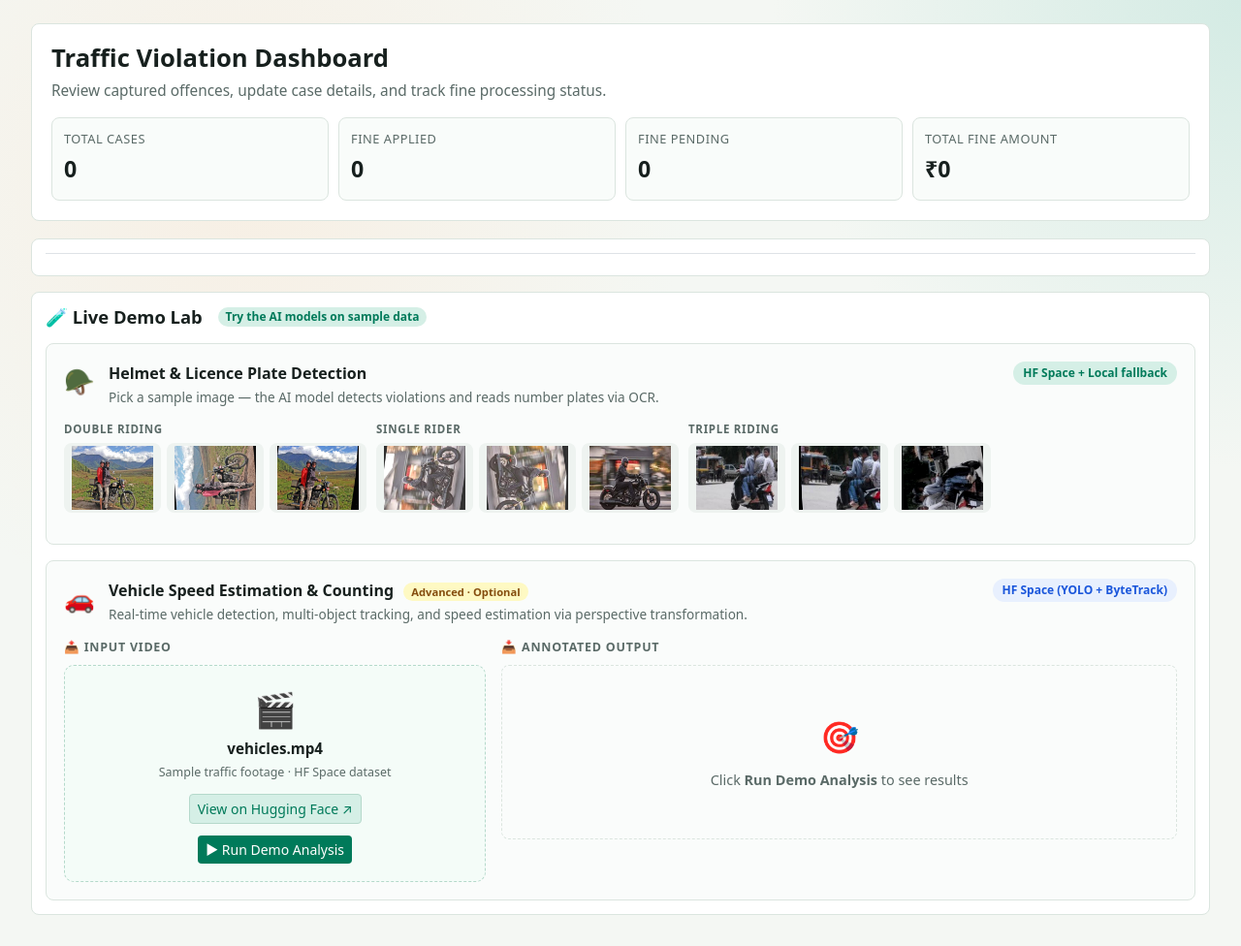
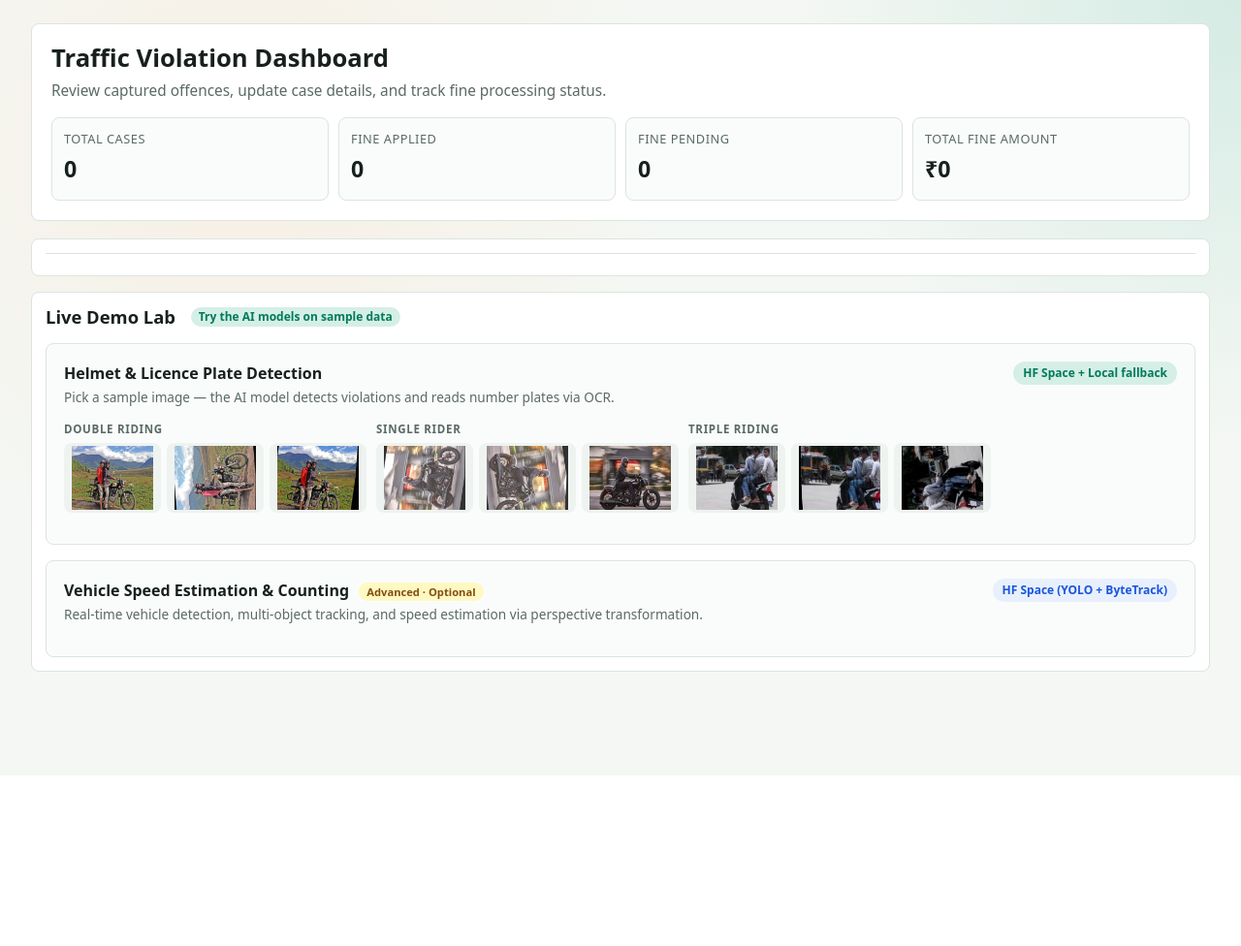
Before and after one commit to Abs6187/helmet-detection-dashboard-yolov11-ocr-clean, a Flask app: template templates/dashboard.html in a window 1280 px wide. Shown: the whole page at 97% size. After the commit the page ends 693 px from the top, so only its background shows below. Run offline with Flask 3, Linux system fonts and the light colour scheme; the template is opened without the code that fills it, so the values that code supplies are empty; some libraries are stand-ins or nearby versions.

Commit message:
UI Polish: Remove emojis, collapse advanced demo, embed speed input video

```diff
--- a/static/js/demo.js
+++ b/static/js/demo.js
@@ -118,8 +118,8 @@
 
             // Violation
             violationEl.innerHTML = data.has_violation
-                ? "<span style='color:#a73b00;font-weight:700;'>⚠ Violation detected</span>"
-                : "<span style='color:#007a5a;'>✓ No violation</span>";
+                ? "<span style='color:#a73b00;font-weight:700;'>Violation detected</span>"
+                : "<span style='color:#007a5a;'>No violation</span>";
 
             statsEl.textContent = data.stats || "—";
             ocrEl.textContent   = data.ocr_text || "—";
@@ -150,7 +150,7 @@
             };
 
         } catch (err) {
-            resultPlaceholder.innerHTML = `<div style='color:#a73b00;font-size:0.82rem;padding:16px'>❌ ${err.message}</div>`;
+            resultPlaceholder.innerHTML = `<div style='color:#a73b00;font-size:0.82rem;padding:16px'>Error: ${err.message}</div>`;
         }
     }
 
@@ -196,7 +196,7 @@
     btn.addEventListener("click", function () {
         if (btn.disabled) return;
         btn.disabled    = true;
-        btn.textContent = "⏳ Analysing…";
+        btn.textContent = "Analysing…";
 
         idleEl.style.display    = "none";
         loadingEl.style.display = "";
@@ -221,7 +221,7 @@
             document.getElementById("sstat-out").textContent   = DEMO_STATS.out;
 
             btn.disabled    = false;
-            btn.textContent = "↺ Run Again";
+            btn.textContent = "Run Again";
         }, 6600);
     });
 })();
--- a/templates/dashboard.html
+++ b/templates/dashboard.html
@@ -244,7 +244,7 @@
 ══════════════════════════════════════════════════════════ -->
 <section class="tabs-wrap mt-3" id="demo-lab">
     <div class="d-flex align-items-center gap-3 mb-3">
-        <h2 class="m-0" style="font-size:1.15rem;font-weight:700;">🧪 Live Demo Lab</h2>
+        <h2 class="m-0" style="font-size:1.15rem;font-weight:700;">Live Demo Lab</h2>
         <span class="badge rounded-pill" style="background:var(--accent-soft);color:var(--accent);font-size:0.75rem;">
             Try the AI models on sample data
         </span>
@@ -253,7 +253,6 @@
     <!-- ── Helmet Detection Demo ──────────────────────────────────── -->
     <div class="demo-card" id="helmet-demo-card">
         <div class="demo-card-header">
-            <span class="demo-icon">🪖</span>
             <div>
                 <div class="demo-card-title">Helmet &amp; Licence Plate Detection</div>
                 <div class="demo-card-sub">Pick a sample image — the AI model detects violations and reads number plates via OCR.</div>
@@ -293,8 +292,7 @@
 
     <!-- ── Speed Estimation Demo ──────────────────────────────────── -->
     <div class="demo-card mt-3" id="speed-demo-card">
-        <div class="demo-card-header">
-            <span class="demo-icon">🚗</span>
+        <div class="demo-card-header" data-bs-toggle="collapse" data-bs-target="#speed-collapse" style="cursor: pointer;" title="Click to expand/collapse">
             <div>
                 <div class="demo-card-title">
                     Vehicle Speed Estimation &amp; Counting
@@ -305,35 +303,26 @@
             <span class="demo-badge" style="background:#e8f0fe;color:#1a56db;">HF Space (YOLO + ByteTrack)</span>
         </div>
 
+        <div class="collapse" id="speed-collapse">
             <div class="speed-demo-layout">
                 <!-- Input column -->
                 <div class="speed-col">
-                <div class="speed-col-label">📤 Input Video</div>
-                <div class="speed-input-box">
-                    <div class="speed-file-icon">🎬</div>
-                    <div class="speed-file-name">vehicles.mp4</div>
-                    <div class="speed-file-meta">Sample traffic footage · HF Space dataset</div>
-                    <a
-                        href="https://huggingface.co/spaces/Abs6187/Vehicle_Speed_Estimation_and_Counting/blob/main/data/vehicles.mp4"
-                        target="_blank" rel="noopener"
-                        class="btn btn-sm mt-2"
-                        style="background:var(--accent-soft);color:var(--accent);border:1px solid #b5d9cb;"
+                    <div class="speed-col-label">Input Video</div>
                         >View on Hugging Face ↗</a>
                         <button
                             id="speed-demo-btn"
                             class="btn btn-sm mt-2"
                             style="background:var(--accent);color:#fff;border:none;"
-                    >▶ Run Demo Analysis</button>
+                        >Run Demo Analysis</button>
                     </div>
                 </div>
 
                 <!-- Output column -->
                 <div class="speed-col">
-                <div class="speed-col-label">📥 Annotated Output</div>
+                    <div class="speed-col-label">Annotated Output</div>
                     <div id="speed-output-area">
 
                         <div id="speed-idle" class="speed-idle-state">
-                        <div style="font-size:2rem;">🎯</div>
                             <div>Click <strong>Run Demo Analysis</strong> to see results</div>
                         </div>
 
@@ -342,11 +331,11 @@
                                 <div class="speed-loading-spinner"></div>
                                 <div class="speed-loading-title">Analysing Traffic Video</div>
                                 <div id="speed-loading-steps">
-                                <div class="speed-step speed-step-active" id="sstep-1">⏳ Connecting to HF Space…</div>
-                                <div class="speed-step" id="sstep-2">🔍 Running YOLO detection…</div>
-                                <div class="speed-step" id="sstep-3">📐 Estimating speeds via perspective transform…</div>
-                                <div class="speed-step" id="sstep-4">📊 Compiling statistics…</div>
-                                <div class="speed-step" id="sstep-5">✅ Rendering annotated video…</div>
+                                    <div class="speed-step speed-step-active" id="sstep-1">Connecting to HF Space…</div>
+                                    <div class="speed-step" id="sstep-2">Running YOLO detection…</div>
+                                    <div class="speed-step" id="sstep-3">Estimating speeds via perspective transform…</div>
+                                    <div class="speed-step" id="sstep-4">Compiling statistics…</div>
+                                    <div class="speed-step" id="sstep-5">Rendering annotated video…</div>
                                 </div>
                             </div>
                         </div>
@@ -365,15 +354,12 @@
                                 <div class="speed-stat"><div class="speed-stat-val" id="sstat-in">—</div><div class="speed-stat-lbl">In</div></div>
                                 <div class="speed-stat"><div class="speed-stat-val" id="sstat-out">—</div><div class="speed-stat-lbl">Out</div></div>
                             </div>
-                        <div class="demo-result-row mt-2">
-                            <span class="demo-result-label" style="font-size:0.78rem;">Note</span>
-                            <span style="font-size:0.78rem;color:var(--muted);">Pre-rendered output — live processing runs on Free-tier HF Space (may take 1–3 min warm-up).</span>
-                        </div>
                         </div>
 
                     </div><!-- /speed-output-area -->
                 </div><!-- /speed-col -->
             </div><!-- /speed-demo-layout -->
+        </div><!-- /collapse -->
     </div><!-- /speed-demo-card -->
 </section>
 
```
Lines whose indentation alone changed are shown as unchanged.
